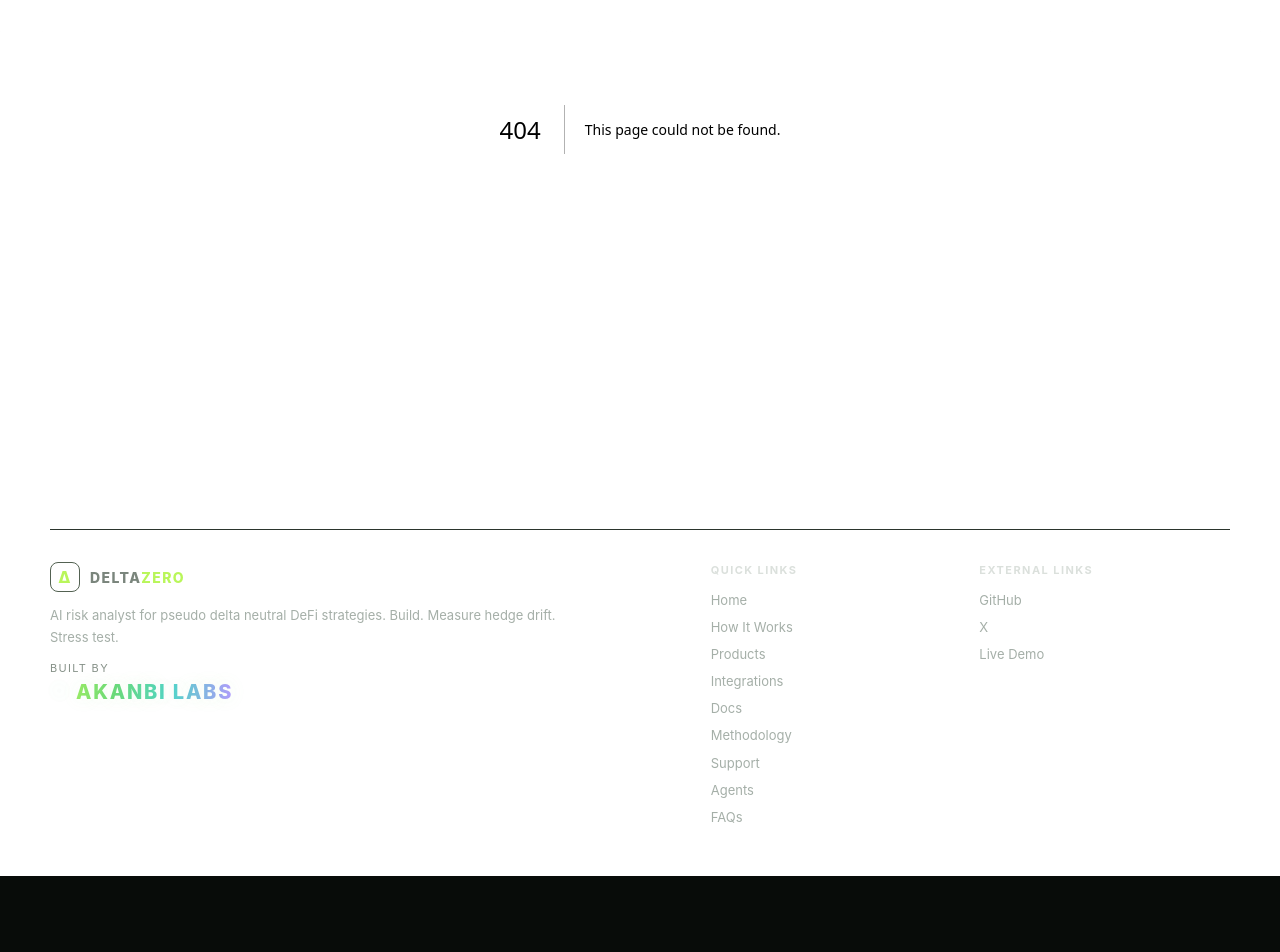
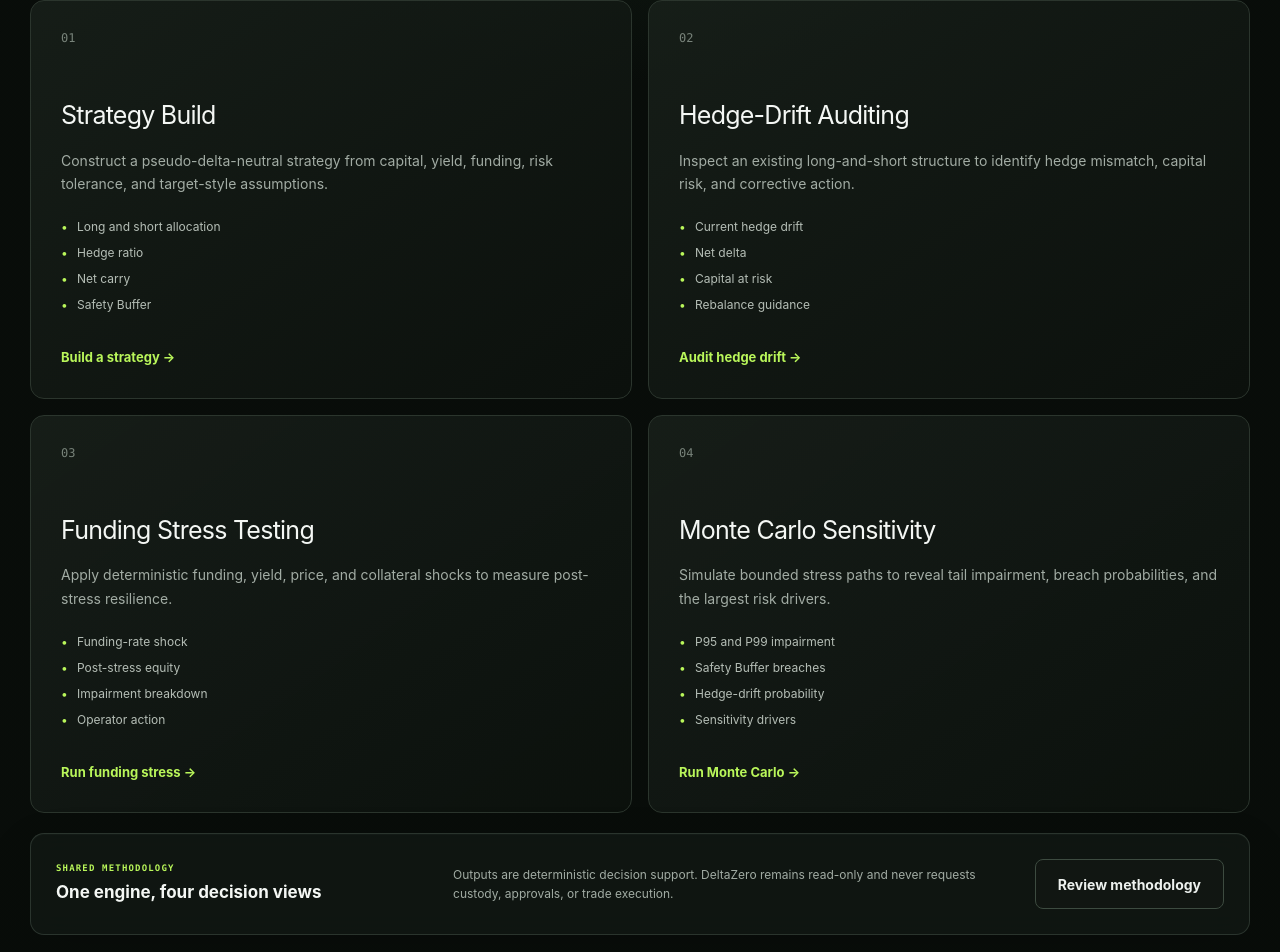
Before and after one commit to Teecash96/DeltaZero, a Next.js app in the folder frontend/: page /risk-engine in a window 1280 px wide. Before the commit this address had no page. Shown: the part 347-1299 px from the top of the page. Before the commit the page ends 1223 px from the top, so only its background shows below. Built offline with nearby package versions, Linux system fonts and the light colour scheme.

Commit message:
feat: add unified Risk Engine hub

```diff
--- a/frontend/app/globals.css
+++ b/frontend/app/globals.css
@@ -222,6 +222,14 @@
 .step-card h3 { margin: 28px 0 12px; font-size: 20px; letter-spacing: -.03em; }
 .step-card p { margin: 0; color: var(--muted); font-size: 13px; line-height: 1.7; }
 .product-grid .product-card { min-height: 365px; }
+.risk-engine-grid { grid-template-columns: repeat(2, minmax(0, 1fr)); }
+.risk-engine-grid .tool-card { min-width: 0; }
+.risk-engine-grid .tool-card h2 { margin: 52px 0 14px; overflow-wrap: anywhere; font-size: 25px; letter-spacing: -.03em; }
+.risk-engine-boundary { margin-top: 20px; padding: 24px; display: grid; grid-template-columns: minmax(210px, .8fr) minmax(0, 1.2fr) auto; align-items: center; gap: 28px; }
+.risk-engine-boundary div { display: grid; gap: 7px; }
+.risk-engine-boundary div span { color: var(--green); font: 700 9px var(--font-geist-mono); letter-spacing: .13em; text-transform: uppercase; }
+.risk-engine-boundary div strong { font-size: 17px; }
+.risk-engine-boundary p { margin: 0; color: var(--muted); font-size: 12px; line-height: 1.65; }
 .product-bullets { margin: 22px 0 0; padding: 0; list-style: none; display: grid; gap: 8px; }
 .product-bullets li { position: relative; padding-left: 16px; color: #b5beb6; font-size: 12px; line-height: 1.5; }
 .product-bullets li::before { content: "•"; position: absolute; left: 0; color: var(--green); }
@@ -1234,6 +1242,8 @@
 [data-theme="light"] .methodology-callout, [data-theme="light"] .support-safety { background: rgba(79,125,18,.07); }
 
 @media (max-width: 900px) {
+  .risk-engine-boundary { grid-template-columns: 1fr; align-items: start; }
+  .risk-engine-boundary .button { width: fit-content; }
   .judge-demo-console { grid-template-columns: 1fr; }
   .judge-demo-context { border-right: 0; border-bottom: 1px solid var(--border); }
   .judge-demo-metrics { grid-template-columns: repeat(3, minmax(0, 1fr)); }
@@ -1249,6 +1259,7 @@
 }
 
 @media (max-width: 600px) {
+  .risk-engine-boundary .button { width: 100%; }
   .judge-demo-banner, .judge-demo-footer { align-items: stretch; flex-direction: column; }
   .judge-demo-banner .button { width: 100%; }
   .judge-demo-tabs { grid-template-columns: repeat(2, minmax(0, 1fr)); }
--- a/frontend/app/page.tsx
+++ b/frontend/app/page.tsx
@@ -199,7 +199,7 @@
           <p className="hero-copy">DeltaZero helps agents and users build strategies, analyze hedge drift, and test funding stress for pseudo delta neutral DeFi positions using deterministic risk analysis, supported read-only protocol data, and Monte Carlo sensitivity.</p>
           <div className="hero-actions">
             <Link href="/demo" className="button button-judge">Try Judge Demo <span>▶</span></Link>
-            <Link href="/builder" className="button button-primary">Launch Risk Engine <span>→</span></Link>
+            <Link href="/risk-engine" className="button button-primary">Launch Risk Engine <span>→</span></Link>
             <Link href="/monte-carlo" className="button button-secondary">Run Monte Carlo <span>∿</span></Link>
             <Link href="/wallet" className="button button-secondary">Audit Portfolio <span>◇</span></Link>
           </div>
--- /dev/null
+++ b/frontend/app/risk-engine/page.tsx
@@ -0,0 +1,80 @@
+import type { Metadata } from "next";
+import Link from "next/link";
+
+export const metadata: Metadata = {
+  title: "Risk Engine — DeltaZero",
+  description: "Access DeltaZero's four deterministic DeFi risk-analysis modules.",
+};
+
+const modules = [
+  {
+    href: "/builder",
+    number: "01",
+    title: "Strategy Build",
+    description: "Construct a pseudo-delta-neutral strategy from capital, yield, funding, risk tolerance, and target-style assumptions.",
+    bullets: ["Long and short allocation", "Hedge ratio", "Net carry", "Safety Buffer"],
+    action: "Build a strategy",
+  },
+  {
+    href: "/auditor",
+    number: "02",
+    title: "Hedge-Drift Auditing",
+    description: "Inspect an existing long-and-short structure to identify hedge mismatch, capital risk, and corrective action.",
+    bullets: ["Current hedge drift", "Net delta", "Capital at risk", "Rebalance guidance"],
+    action: "Audit hedge drift",
+  },
+  {
+    href: "/stress-test",
+    number: "03",
+    title: "Funding Stress Testing",
+    description: "Apply deterministic funding, yield, price, and collateral shocks to measure post-stress resilience.",
+    bullets: ["Funding-rate shock", "Post-stress equity", "Impairment breakdown", "Operator action"],
+    action: "Run funding stress",
+  },
+  {
+    href: "/monte-carlo",
+    number: "04",
+    title: "Monte Carlo Sensitivity",
+    description: "Simulate bounded stress paths to reveal tail impairment, breach probabilities, and the largest risk drivers.",
+    bullets: ["P95 and P99 impairment", "Safety Buffer breaches", "Hedge-drift probability", "Sensitivity drivers"],
+    action: "Run Monte Carlo",
+  },
+];
+
+export default function RiskEnginePage() {
+  return (
+    <main className="workspace risk-engine-page">
+      <header className="page-intro">
+        <div>
+          <p className="kicker">DeltaZero Risk Engine</p>
+          <h1>Choose your risk workflow.</h1>
+          <p>
+            Four connected modules use the same deterministic methodology to build a hedge, audit its drift,
+            test funding pressure, and measure sensitivity across thousands of bounded scenarios.
+          </p>
+        </div>
+        <span className="endpoint">4 MODULES</span>
+      </header>
+
+      <section className="tool-grid product-grid risk-engine-grid" aria-label="Risk Engine modules">
+        {modules.map((module) => (
+          <Link href={module.href} className="tool-card product-card" key={module.href}>
+            <div className="tool-number">{module.number}</div>
+            <h2>{module.title}</h2>
+            <p>{module.description}</p>
+            <ul className="product-bullets">
+              {module.bullets.map((bullet) => <li key={bullet}>{bullet}</li>)}
+            </ul>
+            <span>{module.action} →</span>
+          </Link>
+        ))}
+      </section>
+
+      <aside className="panel risk-engine-boundary">
+        <div><span>Shared methodology</span><strong>One engine, four decision views</strong></div>
+        <p>Outputs are deterministic decision support. DeltaZero remains read-only and never requests custody, approvals, or trade execution.</p>
+        <Link href="/methodology" className="button button-secondary">Review methodology</Link>
+      </aside>
+    </main>
+  );
+}
```
